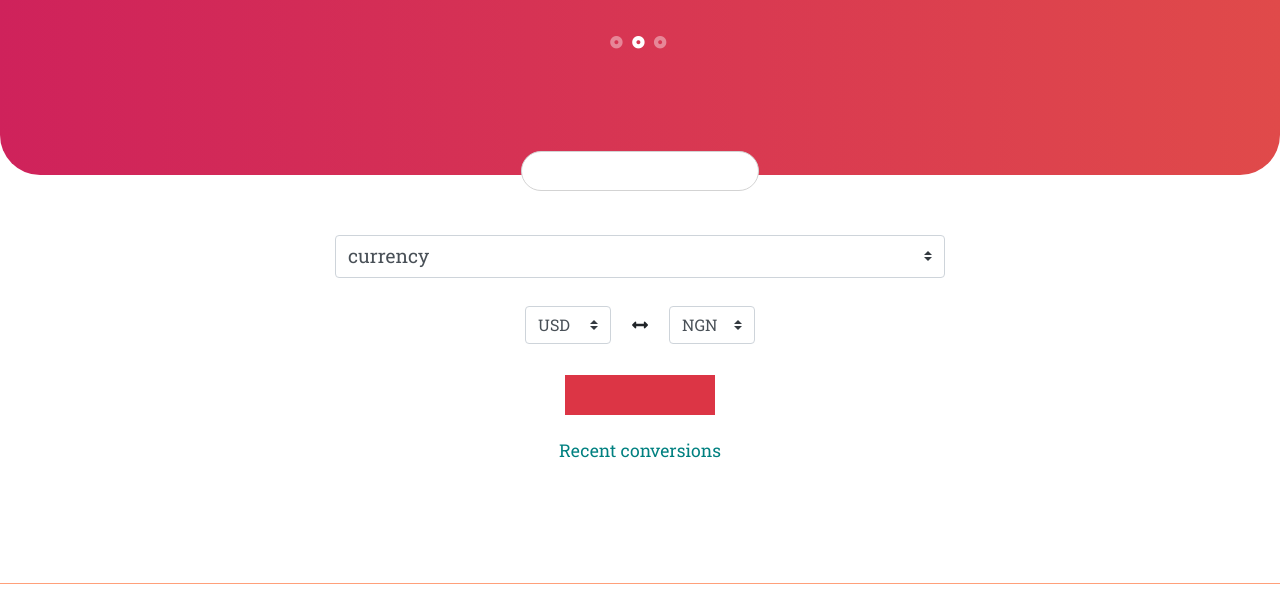
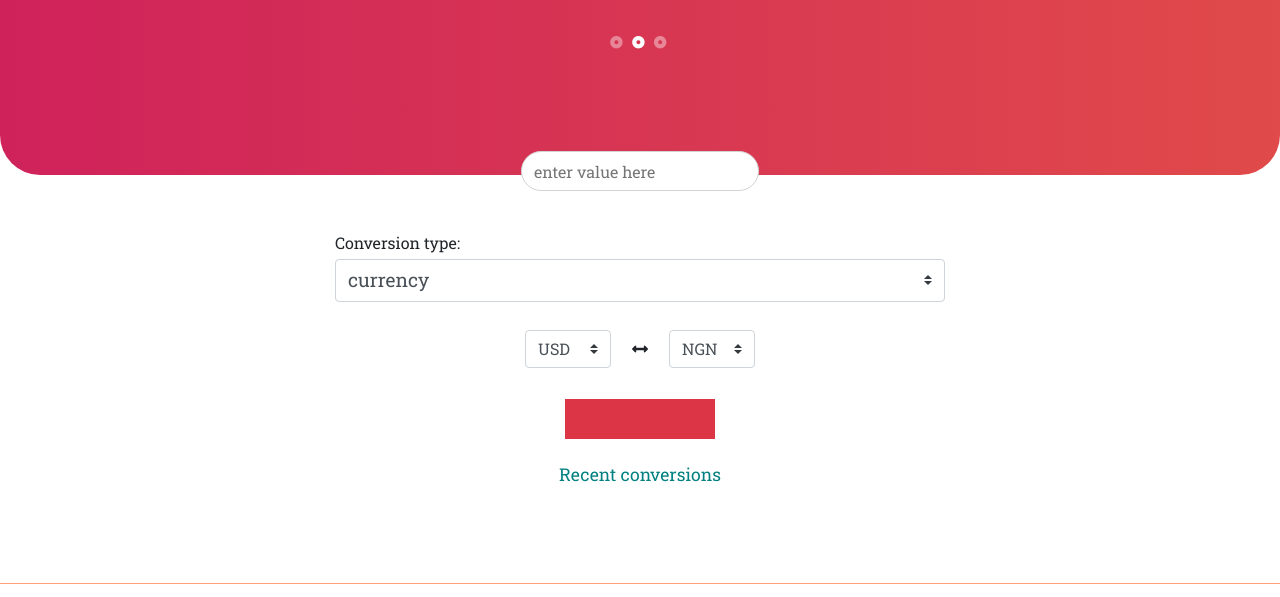
Before and after one commit to Mayowa-Ojo/xchange-ui, a website with bundled scripts: page src/index.html in a window 1280 px wide. Shown: the part 145-742 px from the top of the page. Built offline with nearby package versions, Linux system fonts and the light colour scheme; no server answers; files whose address does not match are found by name.

Commit message:
feat(markup): add labels to improve UX

```diff
--- a/src/index.html
+++ b/src/index.html
@@ -45,12 +45,12 @@
         </div>
 
         <div class="header-bottom">
-            <input type="text" name="user-input" id="user-input">
+            <input type="text" name="user-input" id="user-input" placeholder="enter value here">
         </div>
     </header>
     <main>
         <div class="xchange-type">
-            <div class="col-auto my-1">
+            <div class="col-auto my-1">Conversion type:</label>
                 <!-- <label for="conversion" class="mr-sm-2">Conversion</label> -->
                 <select name="conversion" id="conversion" class="custom-select my-1 mr-sm-2">
                     <option value="currency" selected>currency</option>
@@ -66,6 +66,7 @@
             <div class="form-row align-items-center">
 
                 <div class="col-auto my-1">
+                    <!-- <label for="primary-currency">From: </label> -->
                     <!-- <label for="primary-currency" class="mr-sm-2">Primary</label> -->
                     <select name="primary-currency" id="primary-currency" class="custom-select my-1 mr-sm-2">
                         <option value="USD" selected>USD</option>
@@ -82,6 +83,7 @@
                 </div>
 
                 <div class="col-auto my-1">
+                    <!-- <label for="target-currency">To: </label> -->
                     <!-- <label for="primary-currency" class="mr-sm-2">Primary</label> -->
                     <select name="target-currency" id="target-currency" class="custom-select my-1 mr-sm-2">
                         <option value="NGN" selected>NGN</option>
```
